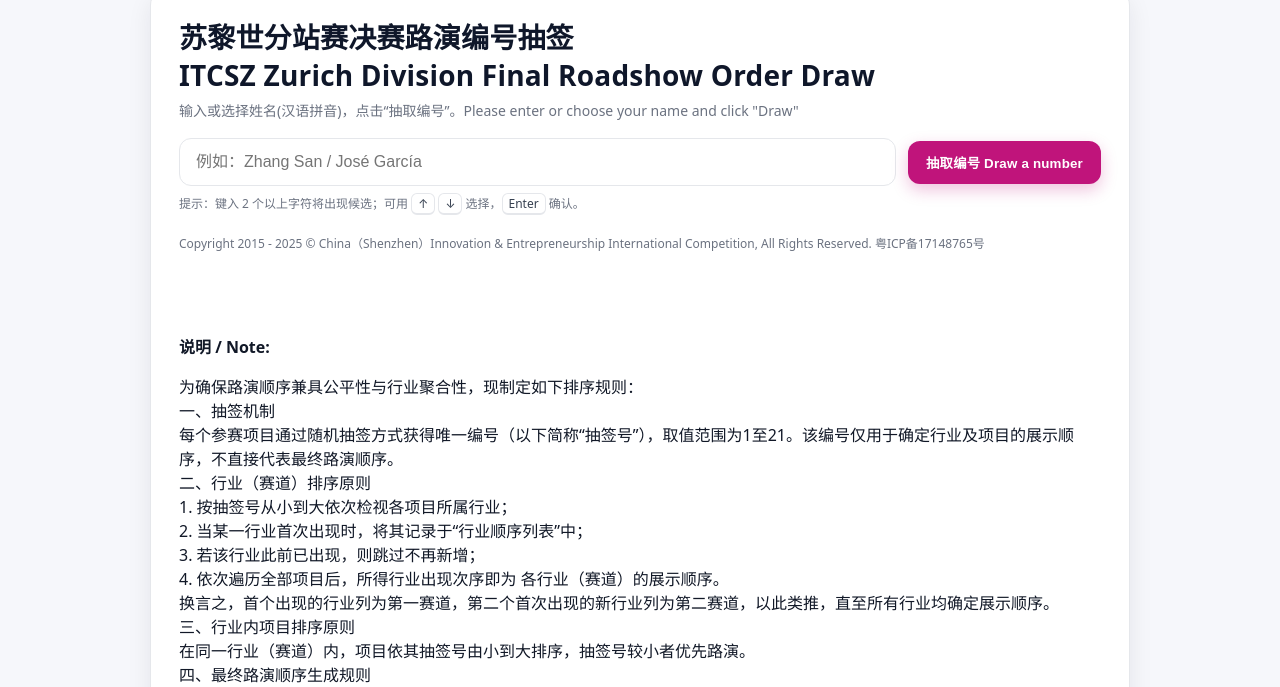
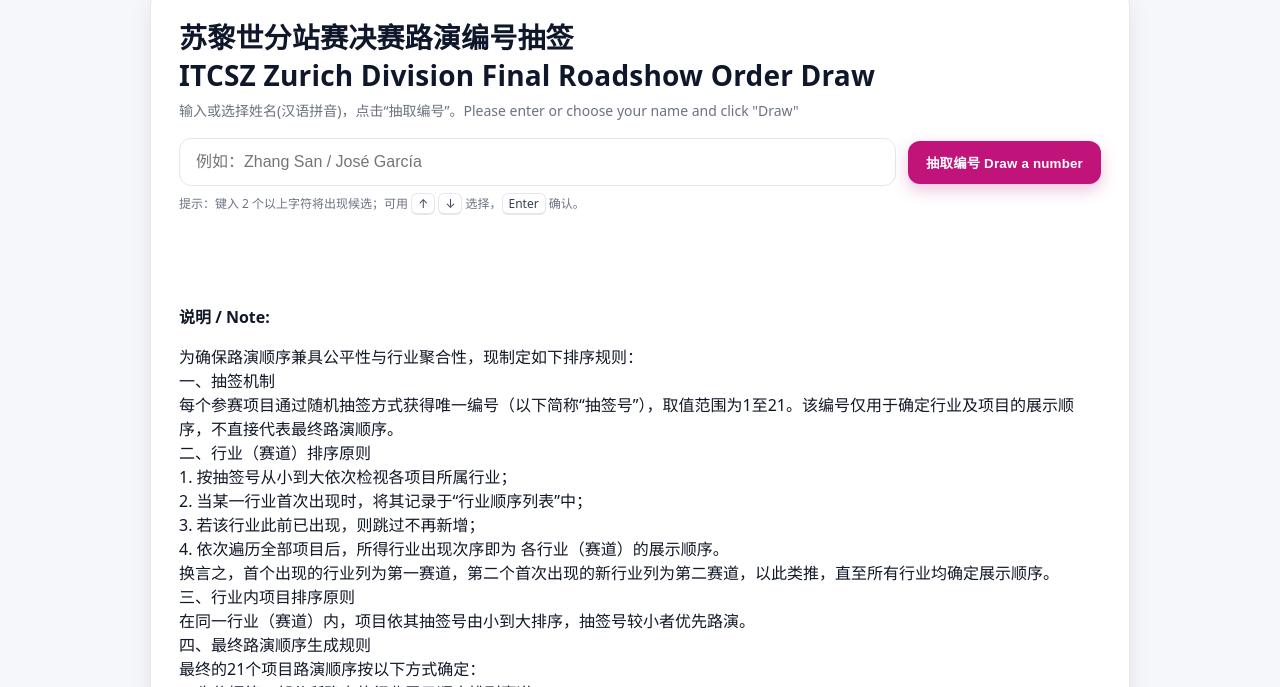
Before and after one commit to ajtis-collab/itcsz_zurich, a plain HTML site: page index.html in a window 1280 px wide. Shown: the part 113-800 px from the top of the page. Drawn offline with Linux system fonts and the light colour scheme.

Commit message:
Update index.html

```diff
--- a/index.html
+++ b/index.html
@@ -195,7 +195,6 @@
         <div id="meta" class="row" style="margin-top:10px;"></div>
       </div>
 
-      <div class="footer">Copyright 2015 - 2025 © China（Shenzhen）Innovation & Entrepreneurship International Competition, All Rights Reserved. 粤ICP备17148765号</div>
 
       <br><br><br>
 
```
